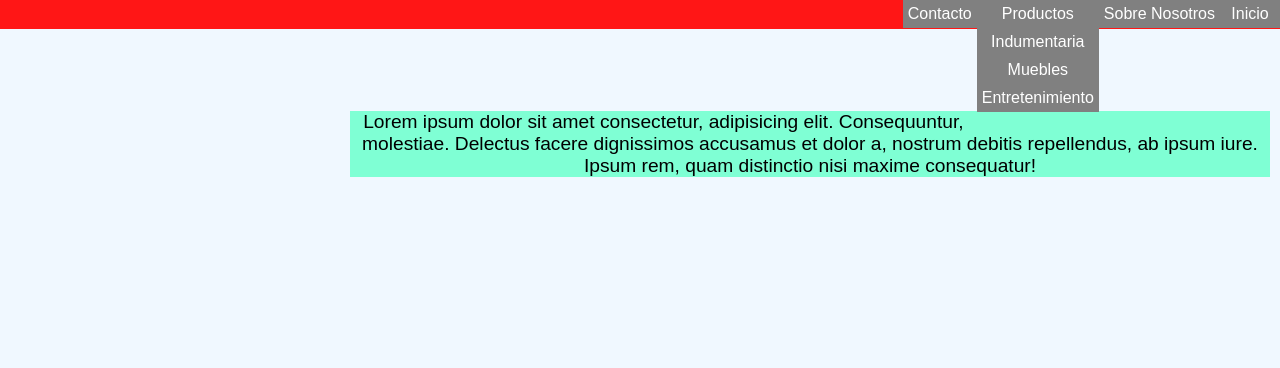
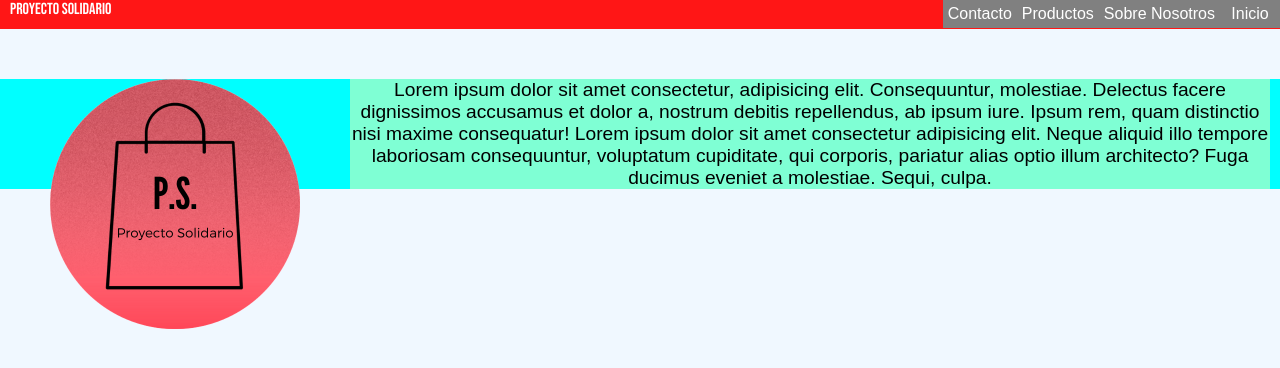
Before and after one commit to MarcosHC03/Proyecto-Solidario, a plain HTML site: page index.html in a window 1280 px wide. Drawn offline with Linux system fonts and the light colour scheme; a web font is replaced by a local one.

Commit message:
Update index.html

```diff
--- a/index.html
+++ b/index.html
@@ -6,35 +6,28 @@
         <meta name="viewport" content="width=device-width, initial-scale=1.0">
         <link href="https://fonts.googleapis.com/css2?family=Barlow+Condensed:wght@200&family=Bebas+Neue&display=swap" rel="stylesheet">
         <link rel="stylesheet" href="style.css">
+        <link rel="shortcut icon" href="logo.ico">
         <title>Proyecto Solidario</title>
     </head>
     <body>
         <header>
             <!-- Nav para elegir entre las paginas -->
             <nav>
-            <!--<a class="nombrePrincipal" rel="home" href="index.html">Proyecto Solidario</a>-->
                 <ul id="menu">
+                    <a class="nombrePrincipal" rel="home" href="index.html">Proyecto Solidario</a>
                     <li><a href="index.html">Inicio</a></li>
                     <li><a href="sobreNosotros.html">Sobre Nosotros</a></li>
-                <li><a href="productos.html">Productos</a>
-                    <ul>
-                        <li><a href="productos.html">Indumentaria</a></li>
-                        <li><a href="productos.html">Muebles</a></li>
-                        <li><a href="productos.html">Entretenimiento</a></li>
-                    </ul>
-                </li>
+                    <li><a href="productos.html">Productos</a></li>
                     <li><a href="">Contacto</a></li>
                 </ul>
             </nav>
         </header>
-    <br>
-    <div>
-        <br>
-        <br>
-        <br>
+        <div id="descripcion">
+            <img src="/logo.png">
             <!-- Descripción breve -->
             <p class="resumen">
                 Lorem ipsum dolor sit amet consectetur, adipisicing elit. Consequuntur, molestiae. Delectus facere dignissimos accusamus et dolor a, nostrum debitis repellendus, ab ipsum iure. Ipsum rem, quam distinctio nisi maxime consequatur!
+                Lorem ipsum dolor sit amet consectetur adipisicing elit. Neque aliquid illo tempore laboriosam consequuntur, voluptatum cupiditate, qui corporis, pariatur alias optio illum architecto? Fuga ducimus eveniet a molestiae. Sequi, culpa.
             </p>
         </div>
     </body>
```
Lines whose indentation alone changed are shown as unchanged.
